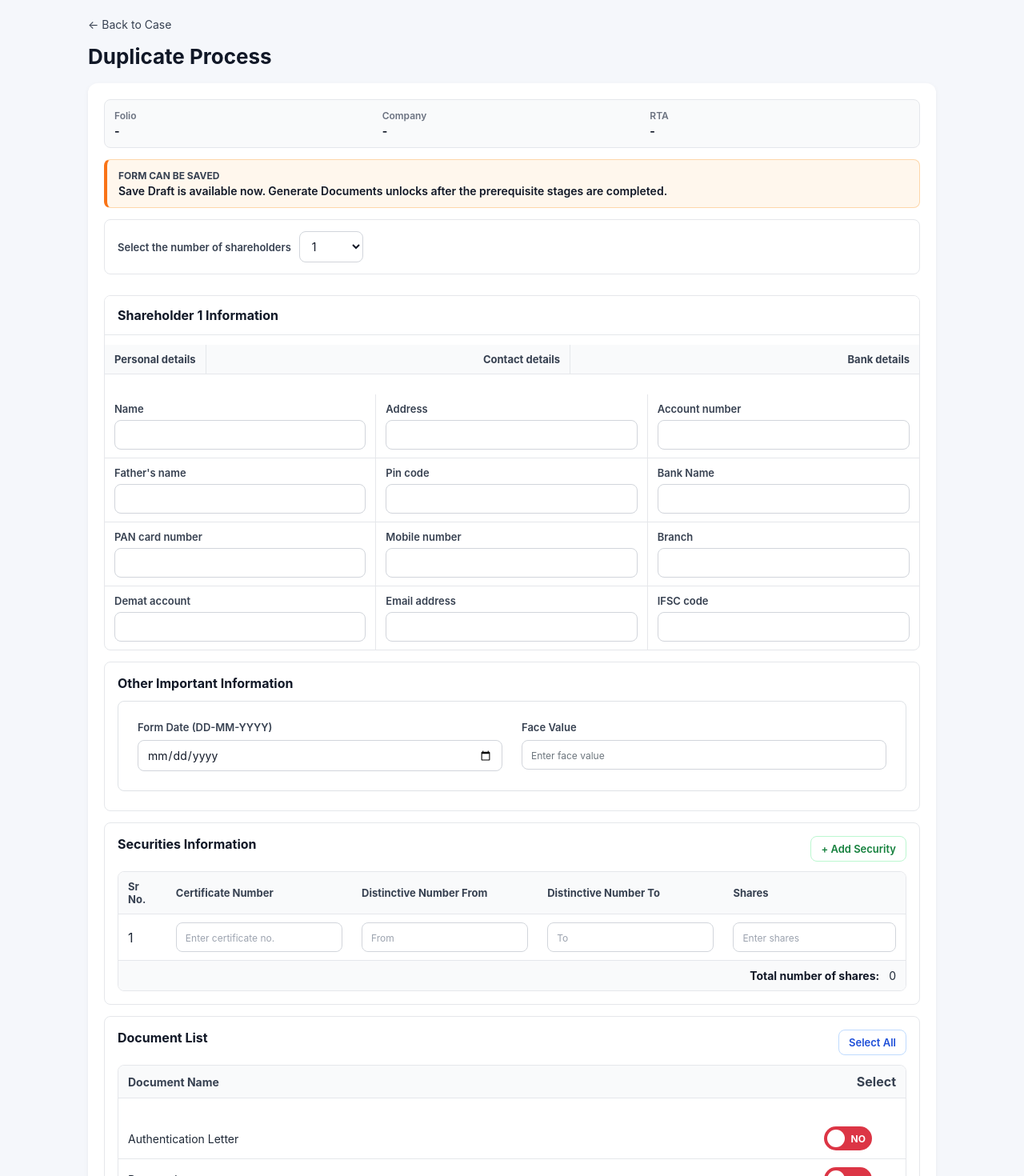
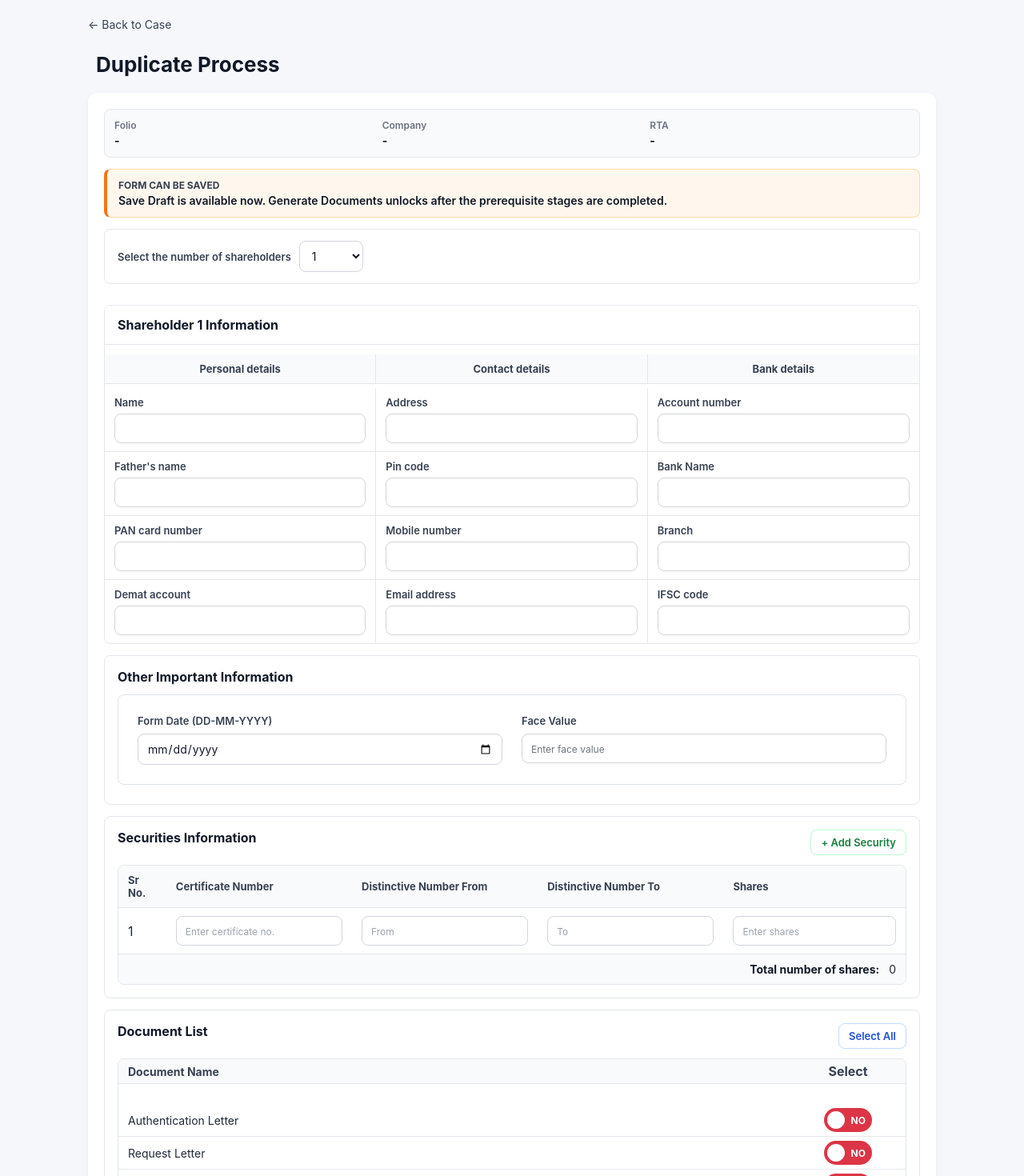
Before and after one commit to hacker1happy/kindesk, a React (Vite) app in the folder frontend/: page /clients/1/cases/1/duplicate in a window 1280 px wide. Shown: the top 1470 px of the page at 80% size. Built offline with nearby package versions, Linux system fonts and the light colour scheme; no server answers.

Commit message:
feature/general-upgrade: ui update of duplicate process

```diff
--- a/frontend/src/pages/DuplicateProcess/DuplicateProcess.jsx
+++ b/frontend/src/pages/DuplicateProcess/DuplicateProcess.jsx
@@ -380,7 +380,7 @@ const DuplicateProcess = () => {
 
       <div className="duplicate-process-header">
         <div>
-          <h1>Duplicate Process</h1>
+          <h2>Duplicate Process</h2>
         </div>
       </div>
 
--- a/frontend/src/pages/DuplicateProcess/components/DocumentList.css
+++ b/frontend/src/pages/DuplicateProcess/components/DocumentList.css
@@ -34,7 +34,7 @@
   display: grid;
   grid-template-columns: 1fr 120px;
   align-items: center;
-  padding: 10px 12px;
+  padding: 5px 12px;
   border-bottom: 1px solid #e5e7eb;
 }
 
@@ -43,6 +43,7 @@
 }
 
 .document-row.header {
+  display: grid;
   background-color: #f9fafb;
   border-bottom: 1px solid #e5e7eb;
 }
--- a/frontend/src/pages/DuplicateProcess/components/ShareholderForm.css
+++ b/frontend/src/pages/DuplicateProcess/components/ShareholderForm.css
@@ -34,8 +34,10 @@
 }
 
 .shareholder-row.header {
+  display: grid;
   background-color: #f9fafb;
   border-bottom: 1px solid #e5e7eb;
+  margin-bottom: 5px;
 }
 
 .header-cell {
--- a/frontend/src/pages/DuplicateProcess/styles/DuplicateProcess.css
+++ b/frontend/src/pages/DuplicateProcess/styles/DuplicateProcess.css
@@ -15,10 +15,11 @@
   display: flex;
   justify-content: space-between;
   align-items: flex-end;
-  margin-bottom: 18px;
+  margin-bottom: 10px;
+  padding: 10px;
 }
 
-.duplicate-process-header h1 {
+.duplicate-process-header h2 {
   margin-top: 4px;
   color: #111827;
   font-size: 26px;
```
